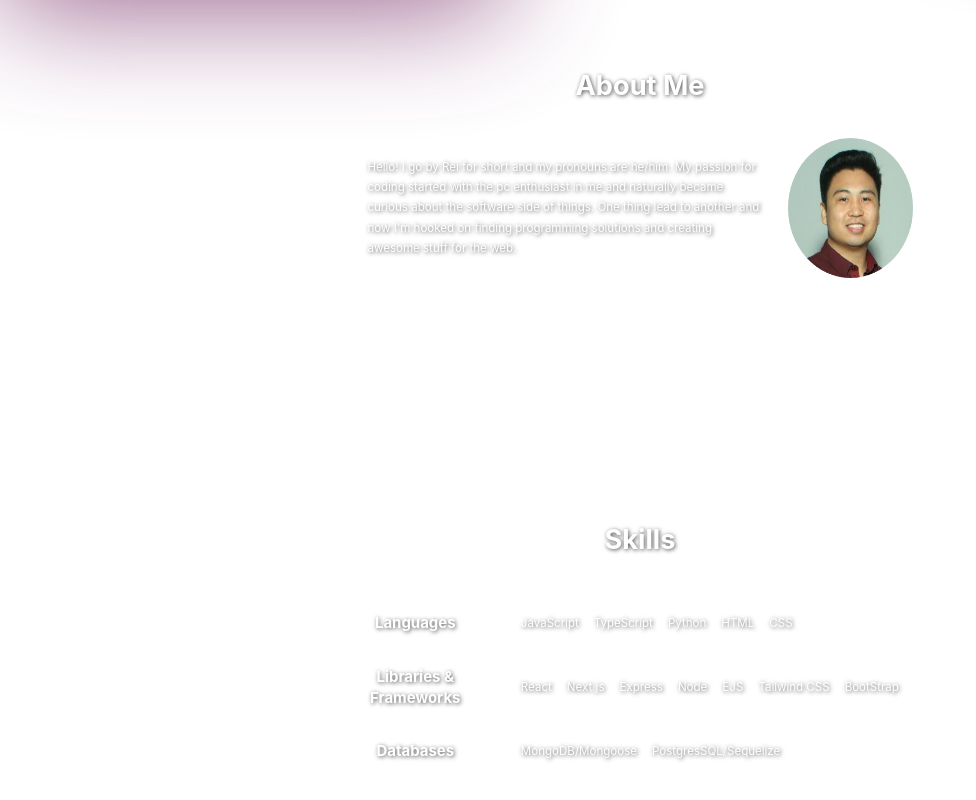
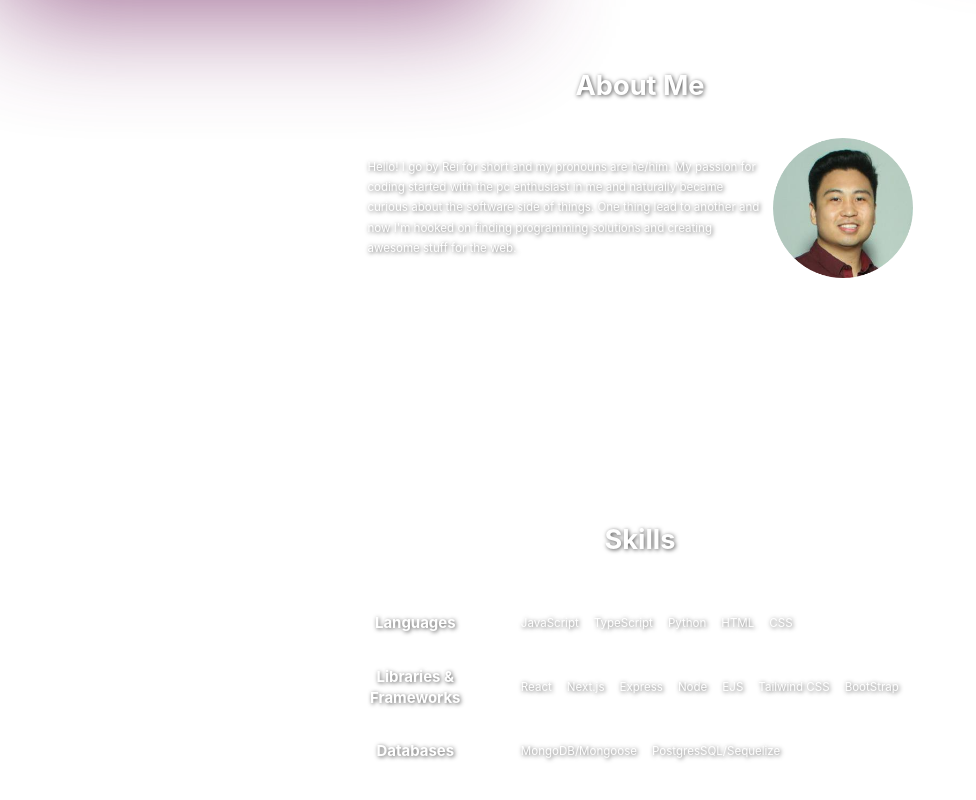
Before and after one commit to rei-bp/portfolio, a Next.js app: page / in a window 1280 px wide. Shown: the part 823-1623 px from the top of the page, without its empty margins (0-976 px from the left). Built offline with nearby package versions, Linux system fonts and the light colour scheme.

Commit message:
revert back to next/image

```diff
--- a/components/About.tsx
+++ b/components/About.tsx
@@ -1,4 +1,4 @@
-
+import Image from "next/image"
 export default function About (): any {
 
 
@@ -9,7 +9,7 @@ export default function About (): any {
                 <div className='description'>
                     <p className='content'>Hello! I go by Rei for short and my pronouns are he/him. My passion for coding started with the pc enthusiast in me and naturally became curious about the software side of things. One thing lead to another and now I'm hooked on finding programming solutions and creating awesome stuff for the web.</p>
                 </div>
-                <img className='rei' src='rei.png' width='140px' height='140px' />
+                <Image className='rei' src='/rei.png' width='140px' height='140px' />
             </div>
             <style jsx>{`
             @keyframes fadeIn {
```
